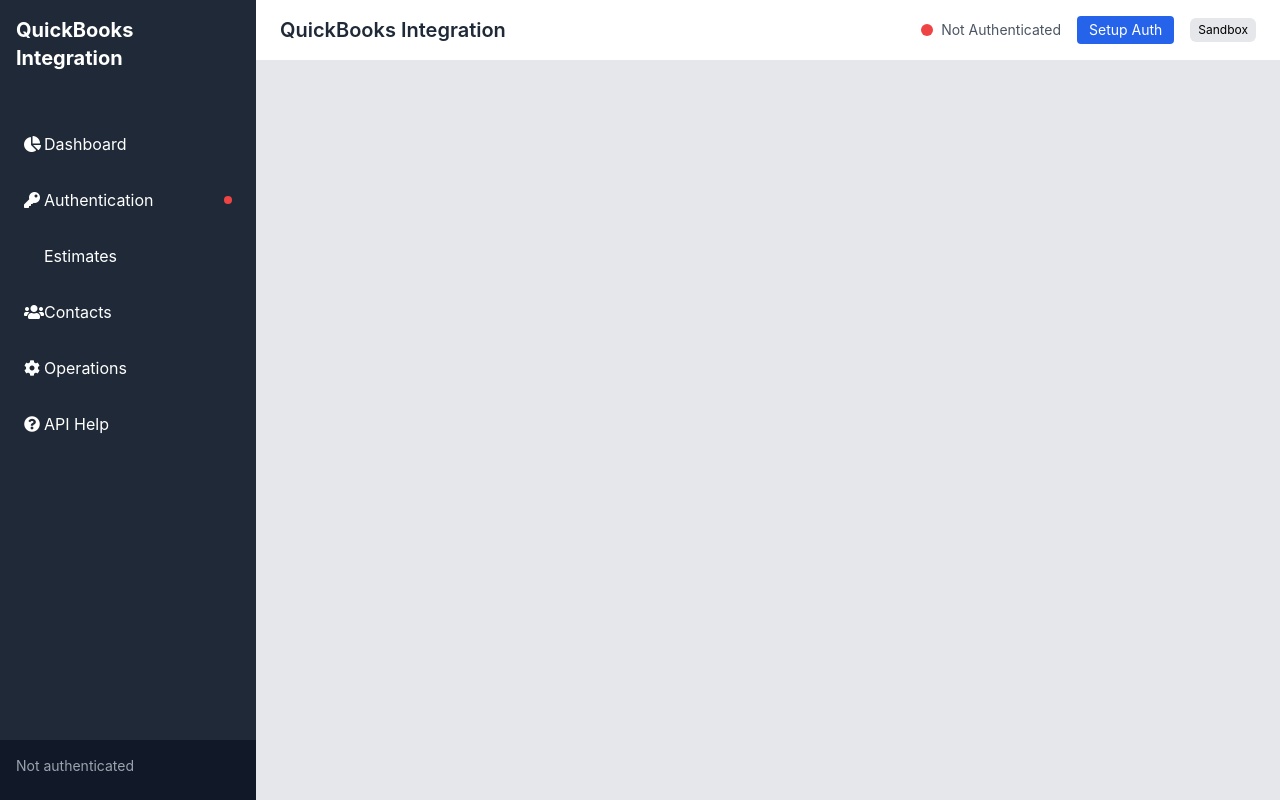
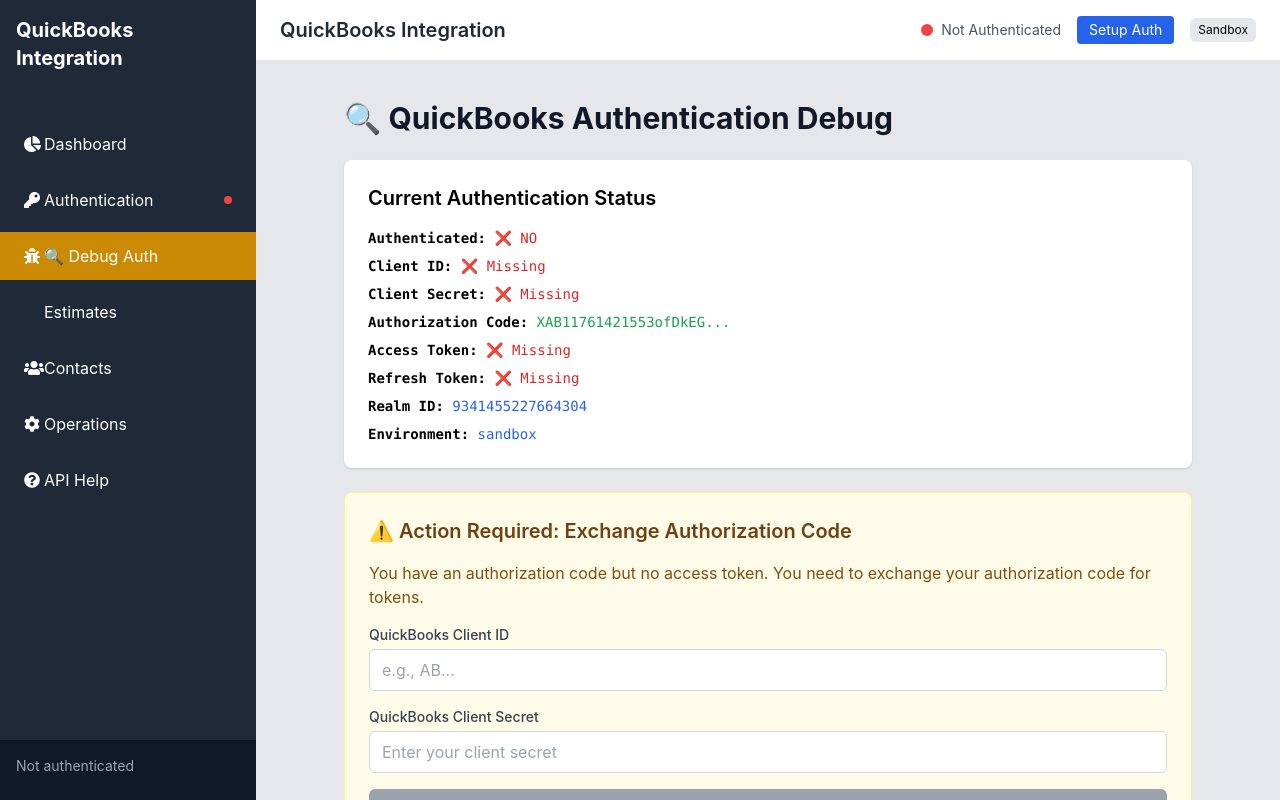
Before and after one commit to tdrywall/quickbooks-integration-dashboard, a React (Create React App) app: page /debug-auth in a window 1280 px wide. Built offline with nearby package versions, Linux system fonts and the light colour scheme.

Commit message:
Add Debug Auth page to fix authentication

```diff
--- a/src/App.jsx
+++ b/src/App.jsx
@@ -10,6 +10,7 @@
 import OAuthCallback from './components/pages/OAuthCallback';
 import EstimateViewer from './components/pages/EstimateViewer';
 import ContactManagement from './components/pages/ContactManagement';
+import DebugAuth from './components/pages/DebugAuth';
 
 function App() {
   return (
@@ -23,6 +24,7 @@
               <Routes>
                 <Route path="/" element={<Dashboard />} />
                 <Route path="/auth" element={<AuthenticationSetup />} />
+                <Route path="/debug-auth" element={<DebugAuth />} />
                 <Route path="/operations" element={<OperationsCenter />} />
                 <Route path="/estimates" element={<EstimateViewer />} />
                 <Route path="/contacts" element={<ContactManagement />} />
--- a/src/components/layout/Sidebar.jsx
+++ b/src/components/layout/Sidebar.jsx
@@ -10,6 +10,7 @@
   const navItems = [
     { path: '/', label: 'Dashboard', icon: 'chart-pie' },
     { path: '/auth', label: 'Authentication', icon: 'key' },
+    { path: '/debug-auth', label: '🔍 Debug Auth', icon: 'bug', highlight: !auth.accessToken },
     { path: '/estimates', label: 'Estimates', icon: 'document-text' },
     { path: '/contacts', label: 'Contacts', icon: 'users' },
     { path: '/operations', label: 'Operations', icon: 'cog' },
@@ -28,7 +29,7 @@
             <li key={item.path} className="mb-2">
               <Link
                 to={item.path}
-                className={`flex items-center px-6 py-3 hover:bg-gray-700 ${location.pathname === item.path ? 'bg-gray-700' : ''}`}
+                className={`flex items-center px-6 py-3 hover:bg-gray-700 ${location.pathname === item.path ? 'bg-gray-700' : ''} ${item.highlight ? 'bg-yellow-600 hover:bg-yellow-700 animate-pulse' : ''}`}
               >
                 <i className={`fas fa-${item.icon} w-5`}></i>
                 <span>{item.label}</span>
--- /dev/null
+++ b/src/components/pages/DebugAuth.jsx
@@ -0,0 +1,170 @@
+import React, { useContext, useState } from 'react';
+import { QuickBooksContext } from '../../contexts/QuickBooksContext';
+
+const DebugAuth = () => {
+  const { auth, exchangeAuthCodeForTokens, updateAuth } = useContext(QuickBooksContext);
+  const [clientId, setClientId] = useState(auth.clientId || '');
+  const [clientSecret, setClientSecret] = useState(auth.clientSecret || '');
+  const [exchanging, setExchanging] = useState(false);
+  const [result, setResult] = useState(null);
+
+  const handleExchangeToken = async () => {
+    setExchanging(true);
+    setResult(null);
+
+    // First update auth with credentials
+    updateAuth({
+      ...auth,
+      clientId,
+      clientSecret
+    });
+
+    // Then exchange the code
+    const exchangeResult = await exchangeAuthCodeForTokens(auth.authorizationCode);
+    setResult(exchangeResult);
+    setExchanging(false);
+  };
+
+  return (
+    <div className="max-w-4xl mx-auto p-6 space-y-6">
+      <h1 className="text-3xl font-bold text-gray-900">🔍 QuickBooks Authentication Debug</h1>
+
+      {/* Current Auth Status */}
+      <div className="bg-white shadow rounded-lg p-6">
+        <h2 className="text-xl font-semibold mb-4">Current Authentication Status</h2>
+        <div className="space-y-2 font-mono text-sm">
+          <div>
+            <span className="font-bold">Authenticated:</span>{' '}
+            <span className={auth.isAuthenticated ? 'text-green-600' : 'text-red-600'}>
+              {auth.isAuthenticated ? '✅ YES' : '❌ NO'}
+            </span>
+          </div>
+          <div>
+            <span className="font-bold">Client ID:</span>{' '}
+            <span className={auth.clientId ? 'text-green-600' : 'text-red-600'}>
+              {auth.clientId ? `${auth.clientId.substring(0, 10)}...` : '❌ Missing'}
+            </span>
+          </div>
+          <div>
+            <span className="font-bold">Client Secret:</span>{' '}
+            <span className={auth.clientSecret ? 'text-green-600' : 'text-red-600'}>
+              {auth.clientSecret ? '****' : '❌ Missing'}
+            </span>
+          </div>
+          <div>
+            <span className="font-bold">Authorization Code:</span>{' '}
+            <span className={auth.authorizationCode ? 'text-green-600' : 'text-red-600'}>
+              {auth.authorizationCode ? `${auth.authorizationCode.substring(0, 20)}...` : '❌ Missing'}
+            </span>
+          </div>
+          <div>
+            <span className="font-bold">Access Token:</span>{' '}
+            <span className={auth.accessToken ? 'text-green-600' : 'text-red-600'}>
+              {auth.accessToken ? `${auth.accessToken.substring(0, 20)}...` : '❌ Missing'}
+            </span>
+          </div>
+          <div>
+            <span className="font-bold">Refresh Token:</span>{' '}
+            <span className={auth.refreshToken ? 'text-green-600' : 'text-red-600'}>
+              {auth.refreshToken ? `${auth.refreshToken.substring(0, 20)}...` : '❌ Missing'}
+            </span>
+          </div>
+          <div>
+            <span className="font-bold">Realm ID:</span>{' '}
+            <span className="text-blue-600">{auth.realmId || '❌ Missing'}</span>
+          </div>
+          <div>
+            <span className="font-bold">Environment:</span>{' '}
+            <span className="text-blue-600">{auth.environment || 'sandbox'}</span>
+          </div>
+        </div>
+      </div>
+
+      {/* Exchange Authorization Code */}
+      {!auth.accessToken && auth.authorizationCode && (
+        <div className="bg-yellow-50 border border-yellow-200 rounded-lg p-6">
+          <h2 className="text-xl font-semibold mb-4 text-yellow-900">⚠️ Action Required: Exchange Authorization Code</h2>
+          <p className="text-yellow-800 mb-4">
+            You have an authorization code but no access token. You need to exchange your authorization code for tokens.
+          </p>
+
+          <div className="space-y-4">
+            <div>
+              <label className="block text-sm font-medium text-gray-700 mb-1">
+                QuickBooks Client ID
+              </label>
+              <input
+                type="text"
+                value={clientId}
+                onChange={(e) => setClientId(e.target.value)}
+                placeholder="e.g., AB..."
+                className="w-full px-3 py-2 border border-gray-300 rounded-md focus:outline-none focus:ring-2 focus:ring-blue-500"
+              />
+            </div>
+
+            <div>
+              <label className="block text-sm font-medium text-gray-700 mb-1">
+                QuickBooks Client Secret
+              </label>
+              <input
+                type="password"
+                value={clientSecret}
+                onChange={(e) => setClientSecret(e.target.value)}
+                placeholder="Enter your client secret"
+                className="w-full px-3 py-2 border border-gray-300 rounded-md focus:outline-none focus:ring-2 focus:ring-blue-500"
+              />
+            </div>
+
+            <button
+              onClick={handleExchangeToken}
+              disabled={exchanging || !clientId || !clientSecret}
+              className="w-full px-4 py-2 bg-blue-600 text-white rounded-md hover:bg-blue-700 disabled:bg-gray-400 disabled:cursor-not-allowed"
+            >
+              {exchanging ? 'Exchanging...' : '🔄 Exchange Authorization Code for Tokens'}
+            </button>
+
+            {result && (
+              <div className={`p-4 rounded-md ${result.success ? 'bg-green-50 text-green-800' : 'bg-red-50 text-red-800'}`}>
+                {result.success ? '✅' : '❌'} {result.message}
+              </div>
+            )}
+          </div>
+
+          <div className="mt-4 p-4 bg-blue-50 rounded-md">
+            <p className="text-sm text-blue-800">
+              <strong>📝 Where to find your credentials:</strong>
+            </p>
+            <ol className="text-sm text-blue-800 mt-2 space-y-1 list-decimal list-inside">
+              <li>Go to <a href="https://developer.intuit.com/app/developer/myapps" target="_blank" rel="noopener noreferrer" className="underline">developer.intuit.com</a></li>
+              <li>Select your app</li>
+              <li>Go to "Keys & credentials" tab</li>
+              <li>Copy your Client ID and Client Secret</li>
+            </ol>
+          </div>
+        </div>
+      )}
+
+      {/* Success State */}
+      {auth.accessToken && (
+        <div className="bg-green-50 border border-green-200 rounded-lg p-6">
+          <h2 className="text-xl font-semibold mb-2 text-green-900">✅ Successfully Authenticated!</h2>
+          <p className="text-green-800">
+            You're connected to QuickBooks. You can now view your estimates and projects.
+          </p>
+        </div>
+      )}
+
+      {/* Raw Auth Data (for debugging) */}
+      <details className="bg-gray-50 rounded-lg p-4">
+        <summary className="cursor-pointer font-semibold text-gray-700">
+          🔧 Raw Auth Data (for debugging)
+        </summary>
+        <pre className="mt-4 p-4 bg-white rounded border overflow-auto text-xs">
+          {JSON.stringify(auth, null, 2)}
+        </pre>
+      </details>
+    </div>
+  );
+};
+
+export default DebugAuth;
```
